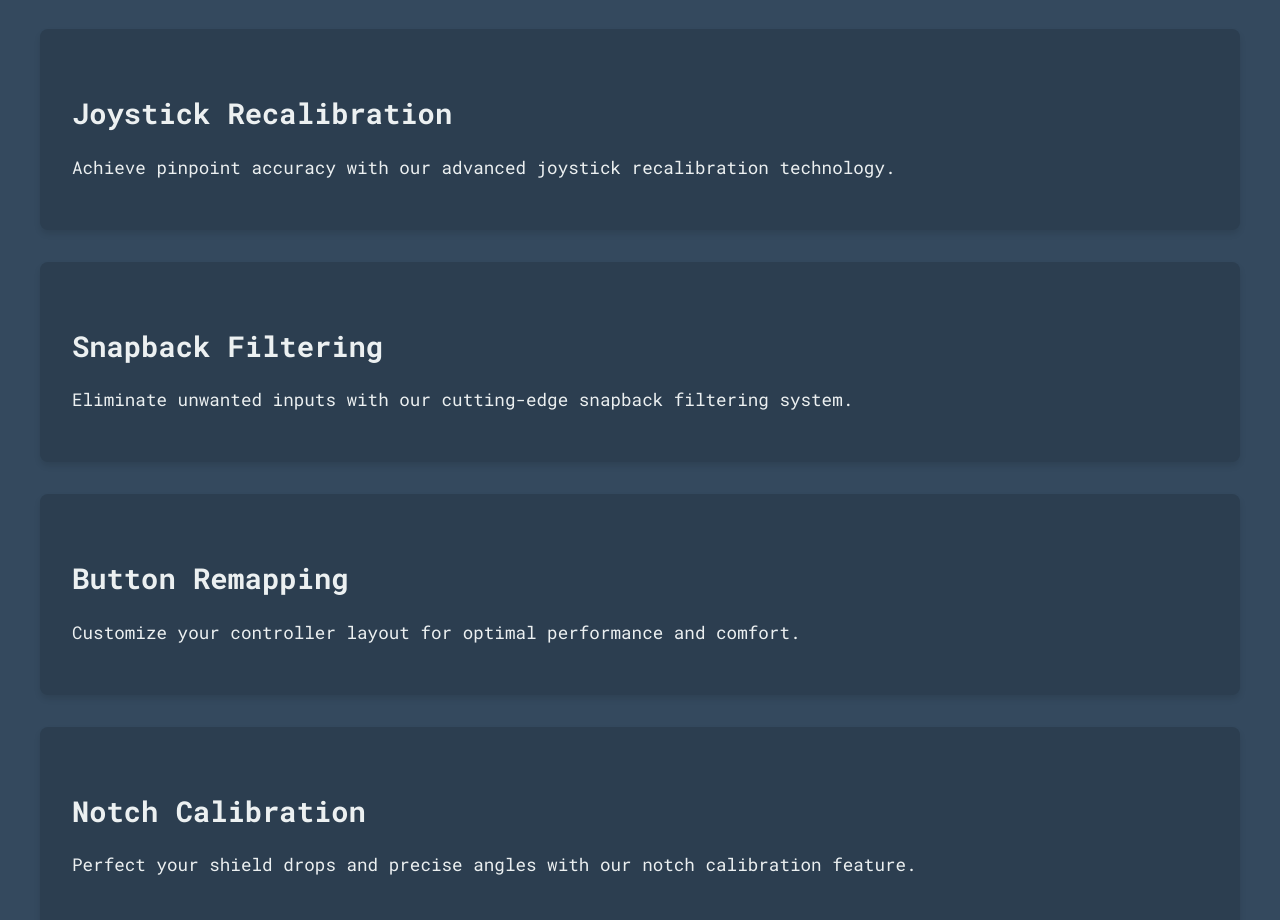
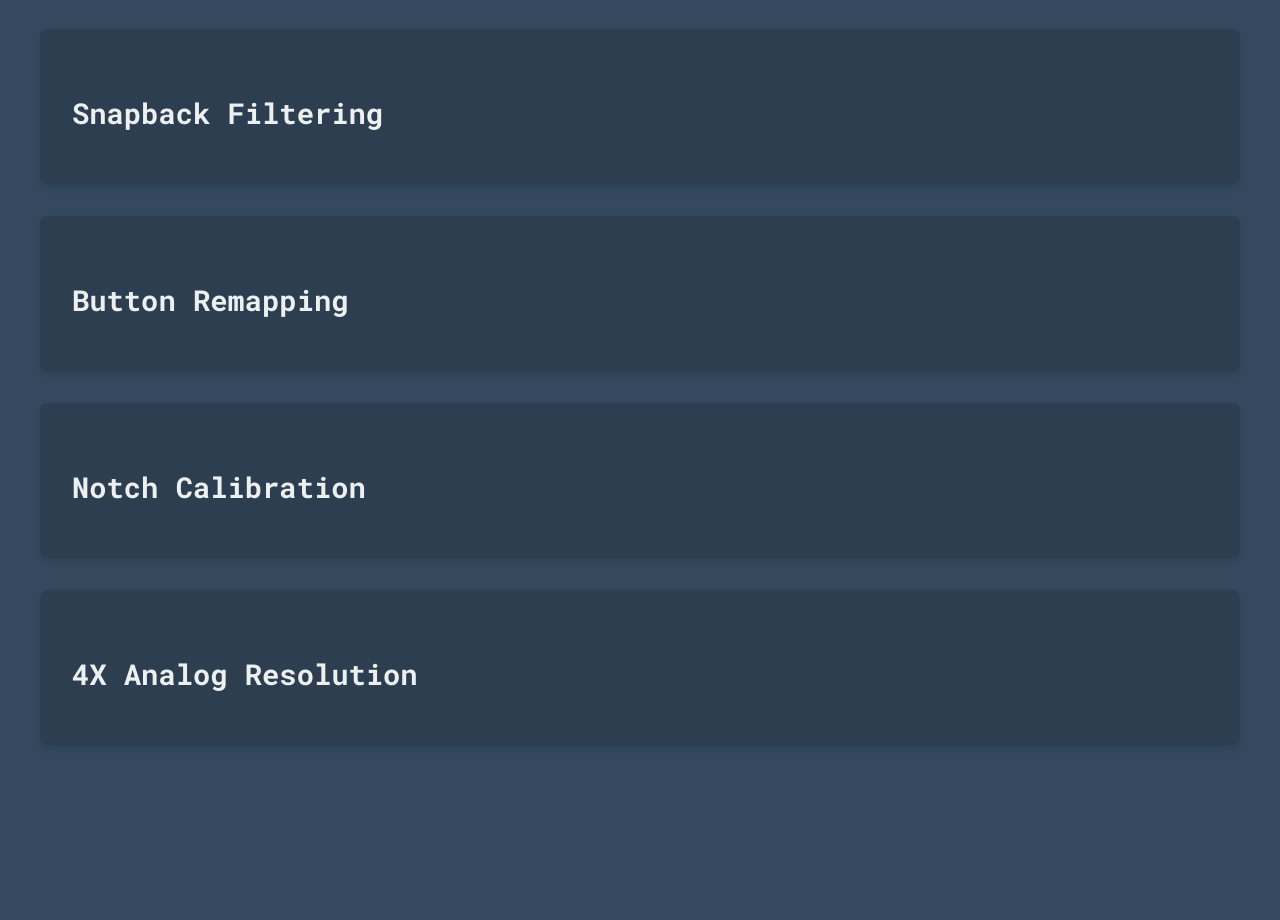
Before and after one commit to bcc-mod/bcc-mod.github.io, a plain HTML site: page index.html in a window 1280 px wide. Shown: the part 1092-2012 px from the top of the page. Drawn offline with Linux system fonts and the light colour scheme.

Commit message:
Less flash, more ram

```diff
--- a/index.html
+++ b/index.html
@@ -254,6 +254,7 @@
             width: 100%;
             margin-top: 2rem;
         }
+
     </style>
 </head>
 
@@ -283,20 +284,16 @@
         <section id="features">
             <h2>Features</h2>
             <div class="feature">
-                <h3>Joystick Recalibration</h3>
-                <p>Achieve pinpoint accuracy with our advanced joystick recalibration technology.</p>
-            </div>
-            <div class="feature">
                 <h3>Snapback Filtering</h3>
-                <p>Eliminate unwanted inputs with our cutting-edge snapback filtering system.</p>
             </div>
             <div class="feature">
                 <h3>Button Remapping</h3>
-                <p>Customize your controller layout for optimal performance and comfort.</p>
             </div>
             <div class="feature">
                 <h3>Notch Calibration</h3>
-                <p>Perfect your shield drops and precise angles with our notch calibration feature.</p>
+            </div>
+            <div class="feature">
+                <h3>4X Analog Resolution</h3>
             </div>
         </section>
 
```
